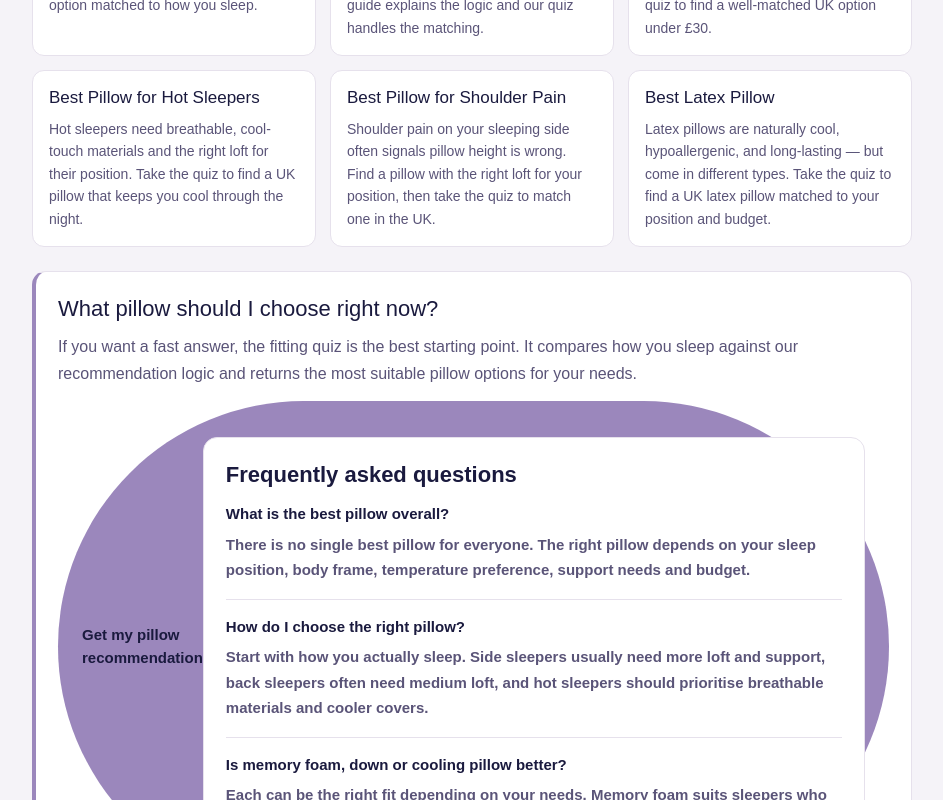
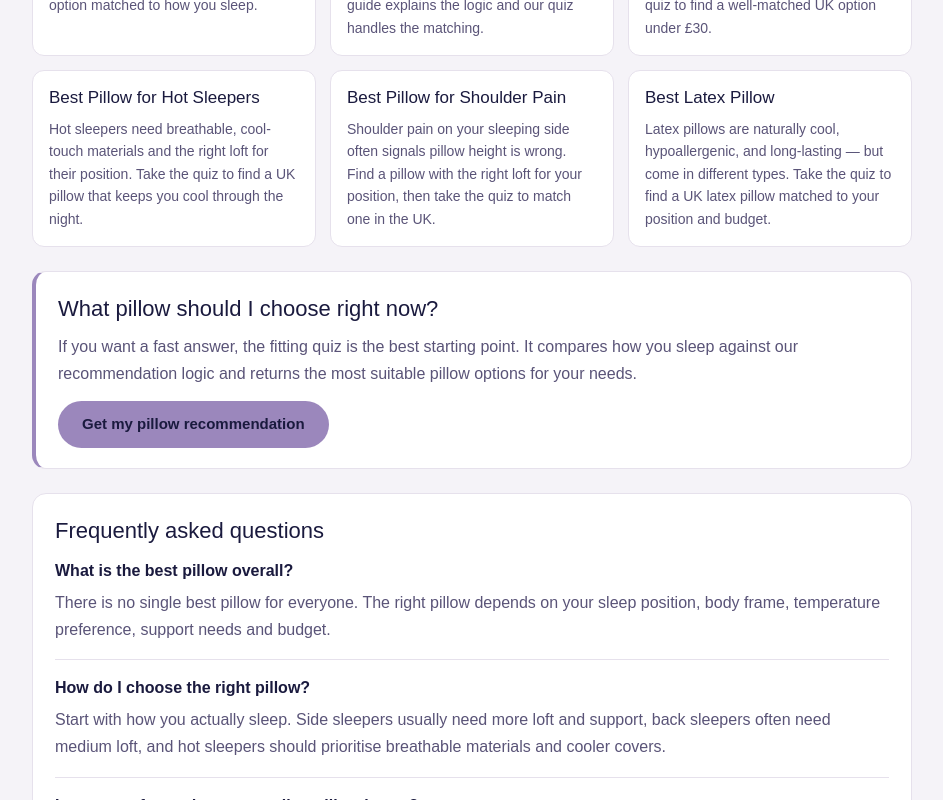
Before and after one commit to alanbishop75/find-my-ideal-pillow, a Next.js app: page /pillow/best-pillow in a window 1280 px wide. Shown: the part 2945-3745 px from the top of the page, without its empty margins (168-1111 px from the left). Built offline with nearby package versions, Linux system fonts and the light colour scheme; no server answers.

Commit message:
Fix best-pillow CTA link nesting and remove nested main landmark

```diff
--- a/app/pillow/best-pillow/page.tsx
+++ b/app/pillow/best-pillow/page.tsx
@@ -424,7 +424,7 @@ export default function BestPillowHubPage() {
         </div>
       </section>
 
-      <main style={{ maxWidth: 920, margin: "0 auto", padding: "24px 20px 64px" }}>
+      <div style={{ maxWidth: 920, margin: "0 auto", padding: "24px 20px 64px" }}>
         <section
           style={{
             background: "#ffffff",
@@ -531,6 +531,8 @@ export default function BestPillowHubPage() {
             }}
           >
             Get my pillow recommendation
+          </Link>
+        </section>
 
         <section
           style={{
@@ -570,9 +572,7 @@ export default function BestPillowHubPage() {
             ))}
           </div>
         </section>
-          </Link>
-        </section>
-      </main>
+      </div>
     </div>
   );
 }
```
